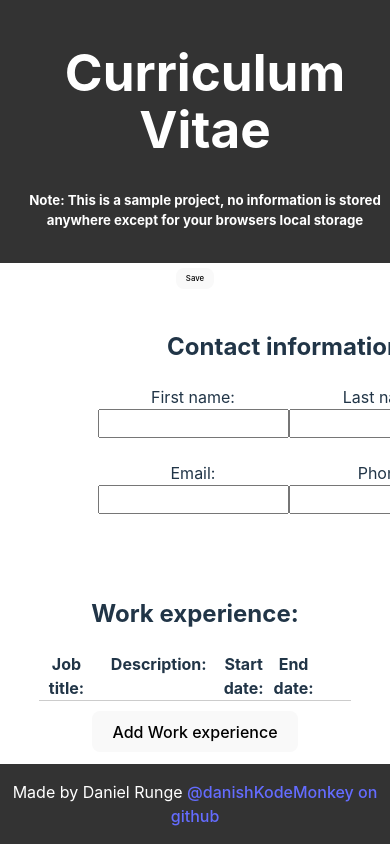
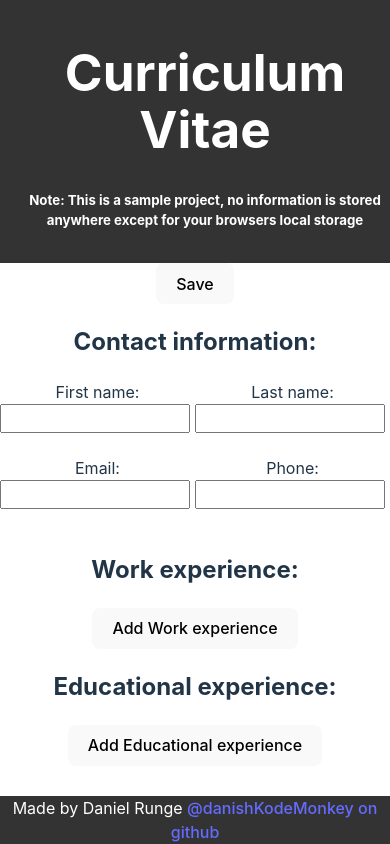
Before and after one commit to DanishKodeMonkey/Curriculum-Vitae, a React (Vite) app: page / in a window 390 px wide. Shown: the top 844 px of the page. Built offline with nearby package versions, Linux system fonts and the light colour scheme; the HTML template or start-up script is replaced by a standard one.

Commit message:
fix: mobile layout

```diff
--- a/src/App.jsx
+++ b/src/App.jsx
@@ -74,9 +74,7 @@ function App() {
                     </section>
                 </form>
             </main>
-            <footer>
-                <Footer />
-            </footer>
+            <Footer />
         </div>
     );
 }
--- a/src/components/Experience.jsx
+++ b/src/components/Experience.jsx
@@ -12,6 +12,13 @@ function InputField({
 }) {
     return (
         <div className='input-field'>
+            <div>
+                <label
+                    htmlFor='title'
+                    className='mobile-label'
+                >
+                    Job title:
+                </label>
                 <input
                     type='text'
                     id='title'
@@ -19,7 +26,15 @@ function InputField({
                     onChange={(e) => onEdit('title', e.target.value)}
                     maxLength={20}
                 />
+            </div>
 
+            <div>
+                <label
+                    htmlFor='description'
+                    className='mobile-label'
+                >
+                    Description:
+                </label>
                 <input
                     type='text'
                     id='description'
@@ -27,20 +42,37 @@ function InputField({
                     onChange={(e) => onEdit('description', e.target.value)}
                     maxLength={50}
                 />
+            </div>
 
+            <div>
+                <label
+                    htmlFor='startDate'
+                    className='mobile-label'
+                >
+                    Start date:
+                </label>
                 <input
                     type='date'
                     id='startDate'
                     value={startDate}
                     onChange={(e) => onEdit('startDate', e.target.value)}
                 />
+            </div>
 
+            <div>
+                <label
+                    htmlFor='endDate'
+                    className='mobile-label'
+                >
+                    End Date:
+                </label>
                 <input
                     type='date'
                     id='endDate'
                     value={endDate}
                     onChange={(e) => onEdit('endDate', e.target.value)}
                 />
+            </div>
 
             <div className='buttons'>
                 <button
--- a/src/components/Footer.jsx
+++ b/src/components/Footer.jsx
@@ -2,11 +2,13 @@ import '../styles/Footer.css';
 
 export default function Footer() {
     return (
+        <footer>
             <p>
                 Made by Daniel Runge{' '}
                 <a href='https://github.com/DanishKodeMonkey/Curriculum-Vitae'>
                     @danishKodeMonkey on github
                 </a>
             </p>
+        </footer>
     );
 }
--- a/src/index.css
+++ b/src/index.css
@@ -1,3 +1,4 @@
+
 :root {
   font-family: Inter, system-ui, Avenir, Helvetica, Arial, sans-serif;
   line-height: 1.5;
@@ -59,6 +60,16 @@ button:focus-visible {
   outline: 4px auto -webkit-focus-ring-color;
 }
 
+@media screen and (max-width:500px){
+  .app-container{
+    width: 100%;
+  }
+  .personal-information{
+    margin:0;
+    padding:0;
+  }
+
+}
 @media (prefers-color-scheme: light) {
   :root {
     color: #213547;
--- a/src/styles/App.css
+++ b/src/styles/App.css
@@ -1,29 +1,24 @@
 body, html{
+    margin: 0;
     height: 100%;
-    margin: 0;
 }
 
 .app-container{
     display:flex;
     flex-direction: column;
-    min-height: 100vh;
+    min-height: 100%;
 }
 
 header{
-
-    top: 0;
     width: 100%;
     background-color: #333;
     color: white;
     padding:10px
 }
 main{
-
-max-height: 50%;
-overflow-y: auto;
+flex: 1;
 }
 footer{
-    flex-shrink: 0;
     position: sticky;
     bottom: 0;
     width: 100%;
@@ -31,5 +26,12 @@ footer{
     color:white;
 }
 .save-button{
-    font-size: 2vw;
+    font-size: 100%;
 }
+
+
+@media screen and (max-width: 500px){
+    footer{
+        position: static;
+    }
+}
--- a/src/styles/Experience.css
+++ b/src/styles/Experience.css
@@ -22,6 +22,7 @@ padding: 20px
 }
 
 .input-field input, .input-field button{
+    width: 98%;
     padding: 5px;
     border: 1px solid #ccc;
     border-radius: 4px;
@@ -42,3 +43,42 @@ padding: 20px
 .label{
     text-align: center;
 }
+.mobile-label{
+    display: none;
+}
+@media screen and (max-width:500px){
+
+    .experience-container{
+        display: flex;
+        flex-direction: column;
+        align-items: center;
+        width: 100%;
+        padding:0;;
+    }
+    .cross-bar{
+        display: none;
+    }
+    .input-field{
+        display: grid;
+        grid-template: 1fr 1fr 1fr /1fr 1fr;
+        border-bottom: 2px dashed #ccc;
+        margin-bottom: 5px;
+        width: 90%;
+
+    }
+    .buttons{
+        grid-column: 1 / -1;
+        width: 100%;
+        justify-content: center;
+        >button{
+            width: 50%;
+        }
+    }
+    .mobile-label{
+        display: inline;
+    }
+
+    input{
+        width: 90%;
+    }
+  }
--- a/src/styles/Footer.css
+++ b/src/styles/Footer.css
@@ -0,0 +1,7 @@
+@media screen and (max-width:500px){
+    footer{
+        p{
+            margin: 0;
+        }
+    }
+}
--- a/src/styles/PersonalInformation.css
+++ b/src/styles/PersonalInformation.css
@@ -17,3 +17,12 @@ h2{
 .input-field-contact input{
     padding: 5px;
 }
+
+@media screen and (max-width:500px){
+
+    .personal-information{
+      margin:0;
+      padding:0;
+      width: 100%;
+    }
+  }
```
Lines whose indentation alone changed are shown as unchanged.
